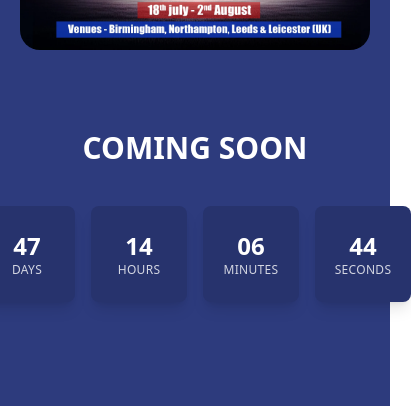
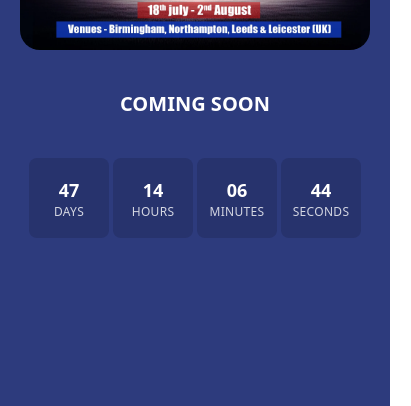
Before and after one commit to Suhailonwork/World-Champion-of-legend, a Next.js app: page / in a window 390 px wide. Shown: the part 277-683 px from the top of the page, 411 px wide, since content can reach past the window. Built offline with nearby package versions, Linux system fonts and the light colour scheme.

Commit message:
Add responsiveness

```diff
--- a/src/components/CountDown.js
+++ b/src/components/CountDown.js
@@ -22,14 +22,14 @@ export default function CountDown() {
     return () => clearInterval(timer);
   }, []);
 
-  const boxStyle = "flex flex-col items-center justify-center bg-[#27336d] text-white rounded-lg w-24 h-24 md:w-40 md:h-40 shadow-lg";
+  const boxStyle = "flex flex-col items-center justify-center bg-[#27336d] text-white rounded-lg w-20 h-20 md:w-40 md:h-40 md:shadow-lg";
   const labelStyle = "text-xs md:text-sm opacity-80 tracking-wide";
-  const numberStyle = "text-2xl md:text-5xl font-bold";
+  const numberStyle = "text-lg md:text-5xl font-bold";
 
   return (
-    <div className="flex flex-col items-center justify-center h-full py-20 px-4 text-center">
-      <h1 className="text-white text-3xl md:text-5xl font-semibold mb-10">COMING SOON</h1>
-      <div className="flex gap-4">
+    <div className="flex flex-col items-center justify-center h-full py-10 md:py-20 px-4 text-center">
+      <h1 className="text-white text-xl md:text-5xl font-semibold mb-10">COMING SOON</h1>
+      <div className="flex md:gap-4 gap-1">
         <div className={boxStyle}>
           <div className={numberStyle}>{String(timeLeft.days).padStart(2, '0')}</div>
           <div className={labelStyle}>DAYS</div>
--- a/src/pages/teams/england-champions.js
+++ b/src/pages/teams/england-champions.js
@@ -268,7 +268,7 @@ const EnglandChampions = ({
             </div>
 
             <div className="team-owners-container ">
-              <div className="grid grid-cols-2 shadow-lg p-10 gap-10 text-justify rounded bg-[#27336d]">
+              <div className="grid md:grid-cols-2 shadow-lg p-5 md:p-10 gap-10 text-justify rounded bg-[#27336d]">
                 <div className="team-owner">
                   <TeamOwner
                     name="Mr. Praveen Sharma"
```
